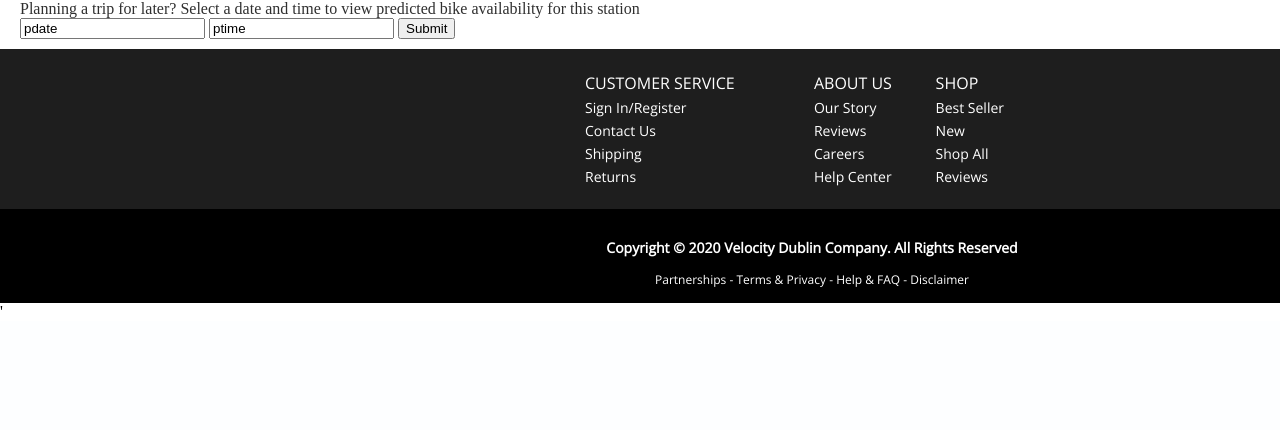
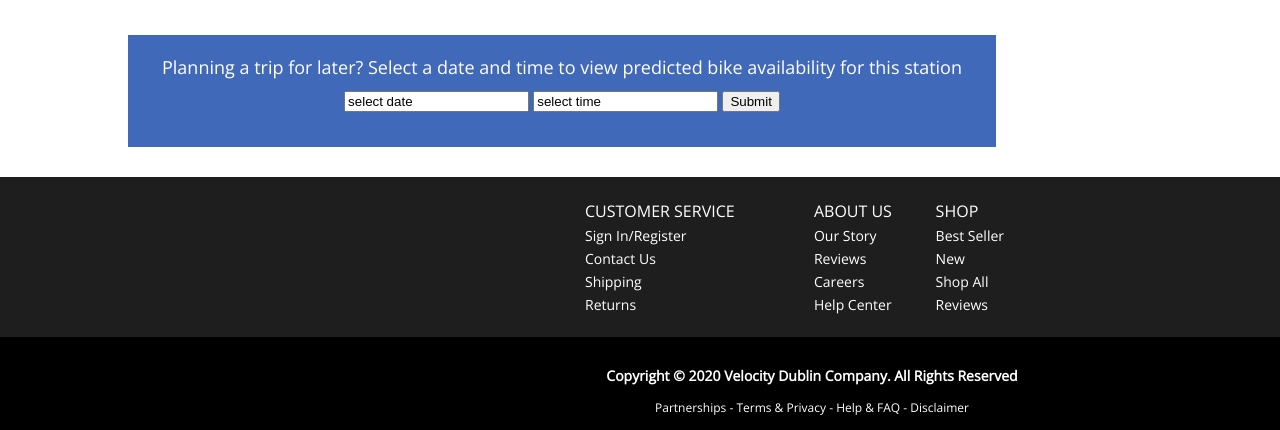
Before and after one commit to seddie95/Dublin_Bikes_App, a Flask app: template flaskApp/templates/index.html in a window 1280 px wide; the page is wider, and only the part inside the window is pictured. Shown: the part 720-1150 px from the top of that part. Before the commit the page ends 1030 px from the top of that part, so only its background shows below. Run offline with Flask 2, Linux system fonts and the light colour scheme; the template is opened without the code that fills it, so the values that code supplies are empty; some libraries are stand-ins or nearby versions.

Commit message:
Style and position prediction section on front-end

```diff
--- a/flaskApp/static/css/style.css
+++ b/flaskApp/static/css/style.css
@@ -166,6 +166,32 @@ main{
         margin: 5px 0px
 }
 
+/* Styling for ML prediction section */
+
+.prediction {
+    width: 80%;
+    margin: 20px auto;
+    text-align: center;
+    font-family: 'Open Sans', sans-serif;
+    background-color: #4169B9;
+    color: white;
+}
+
+#predictHeader {
+    font-size: 18px;
+    padding-top: 20px;
+    padding-bottom: 10px;
+}
+
+form {
+    padding-bottom: 15px;
+}
+
+#predictionOutput {
+    padding-bottom: 20px;
+    font-size: 18px;
+}
+
 footer #info {
     background-color: rgb(30, 30, 30);
     font-family: 'Open Sans', sans-serif;
--- a/flaskApp/templates/index.html
+++ b/flaskApp/templates/index.html
@@ -153,13 +153,15 @@
             </td>
         </tr>
     </table>
-     <div id="predictionData">
+     <div class="prediction" id="predictionData">
          <div id="predictHeader">Planning a trip for later? Select a date and time to view predicted bike
              availability for this station</div>
          <script type="text/javascript" src="{{ url_for('static', filename='/javascript/dateTime.js') }}"></script>
-            <form >
-                <input type="text" id="pdate" placeholder="Prediction Date" autocomplete="off" name="pdate" value="pdate">
-                <input type="text" id="ptime" placeholder="Prediction Time" autocomplete="off" name="ptime" value ="ptime" >
+            <form>
+                <input type="text" id="pdate" placeholder="Prediction Date" autocomplete="off" name="pdate"
+                       value="select date">
+                <input type="text" id="ptime" placeholder="Prediction Time" autocomplete="off" name="ptime" value
+                        ="select time" >
                 <button type="submit" class="btn btn-default">Submit</button>
             </form>
             <div id="predictionOutput"></div>
```
